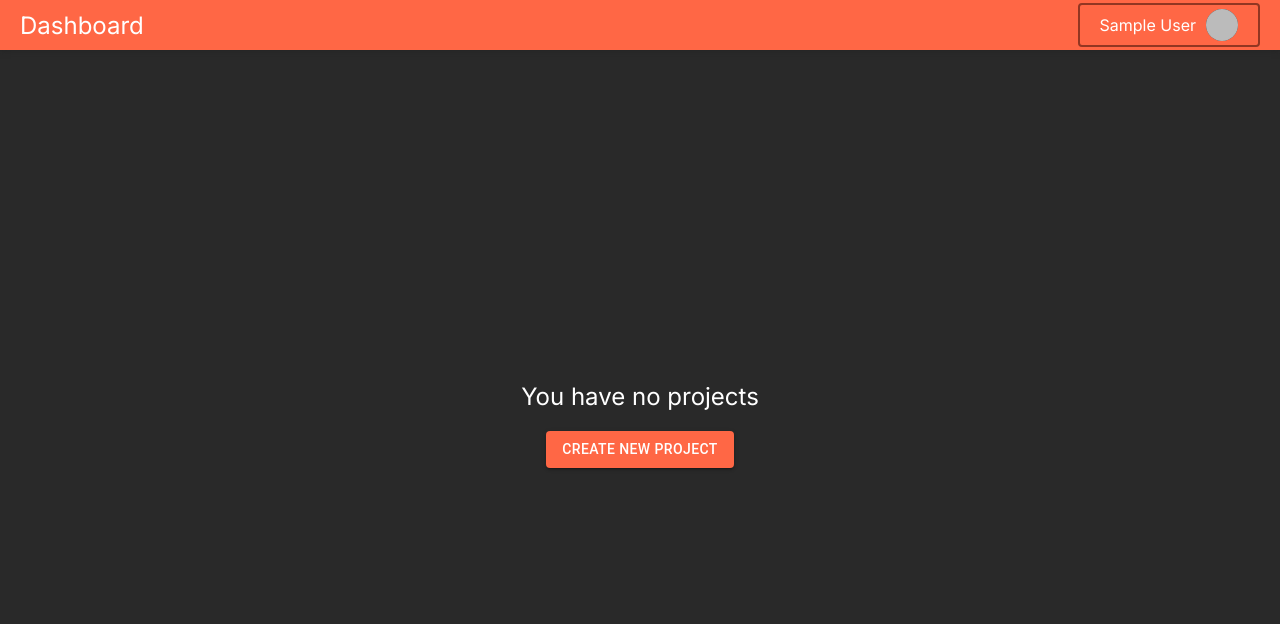
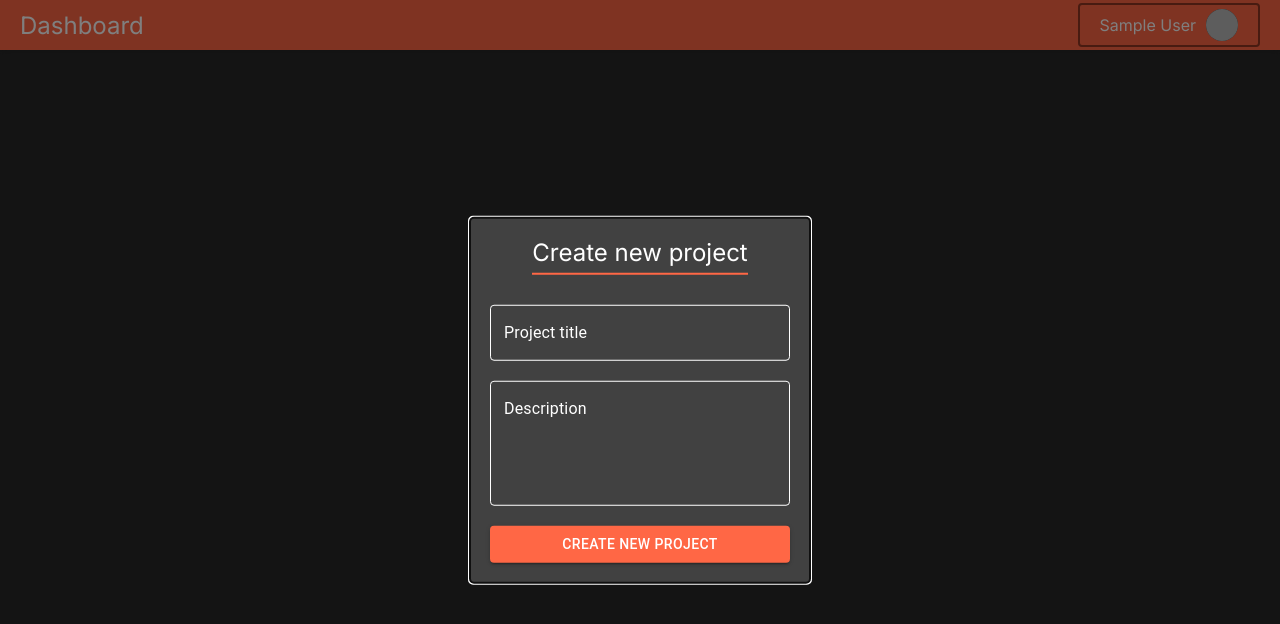
Before and after one commit to wojciechkurzak/praca-dyplomowa, a React (Vite) app: page /home in a window 1280 px wide. Shown: the top 624 px of the page. Built offline with nearby package versions, Linux system fonts and the light colour scheme; no server answers; sample sign-in values are in the browser's storage.

Commit message:
Add create project modal

```diff
--- a/src/App.scss
+++ b/src/App.scss
@@ -27,6 +27,23 @@ body {
     }
   }
 
+  .MuiInputLabel-outlined.Mui-focused {
+    color: #fff;
+  }
+
+  .MuiOutlinedInput-root.Mui-focused .MuiOutlinedInput-notchedOutline {
+    border-color: #ff6745 !important;
+  }
+
+  .MuiOutlinedInput-root .MuiOutlinedInput-notchedOutline {
+    border-color: #fff !important;
+    border-width: 1px;
+  }
+
+  .MuiOutlinedInput-root {
+    color: #fff;
+  }
+
   .MuiFormControl-root {
     width: 100%;
   }
--- /dev/null
+++ b/src/components/CreateProjectModal/CreateProjectModal.scss
@@ -0,0 +1,35 @@
+.create-project-modal {
+  display: flex;
+  flex-direction: column;
+  align-items: center;
+  position: absolute;
+  top: 50%;
+  left: 50%;
+  transform: translate(-50%, -50%);
+  background-color: #414141;
+  border-radius: 4px;
+  padding: 20px;
+  gap: 30px;
+
+  form {
+    display: flex;
+    flex-direction: column;
+    gap: 20px;
+    width: 300px;
+  }
+
+  .title {
+    display: block;
+    font-size: 24px;
+    color: #fff;
+
+    &::after {
+      content: '';
+      display: block;
+      width: 100%;
+      height: 2px;
+      background-color: #ff6745;
+      margin-top: 6px;
+    }
+  }
+}
--- /dev/null
+++ b/src/components/CreateProjectModal/CreateProjectModal.tsx
@@ -0,0 +1,56 @@
+import Modal from '@mui/material/Modal'
+import { CreateProjectModalProps } from './CreateProjectModalTypes'
+
+import './CreateProjectModal.scss'
+import { Button, TextField } from '@mui/material'
+import { useState } from 'react'
+
+const CreateProjectModal = ({
+  isOpen,
+  closeModal,
+}: CreateProjectModalProps) => {
+  const [title, setTitle] = useState<string>('')
+  const [description, setDescription] = useState<string>('')
+
+  const handleCreateProject = () => {}
+
+  return (
+    <Modal
+      open={isOpen}
+      onClose={closeModal}
+      aria-labelledby='modal-modal-title'
+      aria-describedby='modal-modal-description'
+    >
+      <div className='create-project-modal'>
+        <span className='title'>Create new project</span>
+        <form autoComplete='off'>
+          <TextField
+            label='Project title'
+            variant='outlined'
+            type='text'
+            value={title}
+            onChange={(e) => setTitle(e.target.value)}
+          />
+          <TextField
+            label='Description'
+            variant='outlined'
+            type='text'
+            value={description}
+            onChange={(e) => setDescription(e.target.value)}
+            multiline
+            rows={4}
+          />
+          <Button
+            variant='contained'
+            className='no-projects-button'
+            onClick={handleCreateProject}
+          >
+            Create new project
+          </Button>
+        </form>
+      </div>
+    </Modal>
+  )
+}
+
+export default CreateProjectModal
--- /dev/null
+++ b/src/components/CreateProjectModal/CreateProjectModalTypes.ts
@@ -0,0 +1,4 @@
+export type CreateProjectModalProps = {
+  isOpen: boolean
+  closeModal: () => void
+}
--- a/src/components/NoProjects/NoProjects.tsx
+++ b/src/components/NoProjects/NoProjects.tsx
@@ -1,25 +1,16 @@
 import { Button } from '@mui/material'
-import { useState } from 'react'
+import { NoProjectsProps } from './NoProjectsTypes'
+
 import './NoProjects.scss'
 
-const NoProjects = () => {
-  const [modal, setModal] = useState<boolean>(false)
-
-  const handleOpenModal = () => {
-    setModal(true)
-  }
-
-  const handleCloseModal = () => {
-    setModal(false)
-  }
-
+const NoProjects = ({ openModal }: NoProjectsProps) => {
   return (
     <div className='no-projects'>
       <h2>You have no projects</h2>
       <Button
         variant='contained'
         className='no-projects-button'
-        onClick={handleOpenModal}
+        onClick={openModal}
       >
         Create new project
       </Button>
--- /dev/null
+++ b/src/components/NoProjects/NoProjectsTypes.ts
@@ -0,0 +1,3 @@
+export type NoProjectsProps = {
+  openModal: () => void
+}
--- a/src/pages/HomePage/HomePage.tsx
+++ b/src/pages/HomePage/HomePage.tsx
@@ -1,12 +1,28 @@
+import { useState } from 'react'
+import CreateProjectModal from '../../components/CreateProjectModal/CreateProjectModal'
 import HomeTopBar from '../../components/HomeTopBar/HomeTopBar'
 import NoProjects from '../../components/NoProjects/NoProjects'
+
 import './HomePage.scss'
 
 const HomePage = () => {
+  const [createProjectModal, setCreateProjectModal] = useState<boolean>(true)
+
+  const handleOpenCreateProjectModal = () => {
+    setCreateProjectModal(true)
+  }
+
+  const handleCloseCreateProjectModal = () => {
+    setCreateProjectModal(false)
+  }
   return (
     <main className='home-page'>
       <HomeTopBar />
-      <NoProjects />
+      <NoProjects openModal={handleOpenCreateProjectModal} />
+      <CreateProjectModal
+        isOpen={createProjectModal}
+        closeModal={handleCloseCreateProjectModal}
+      />
     </main>
   )
 }
```
